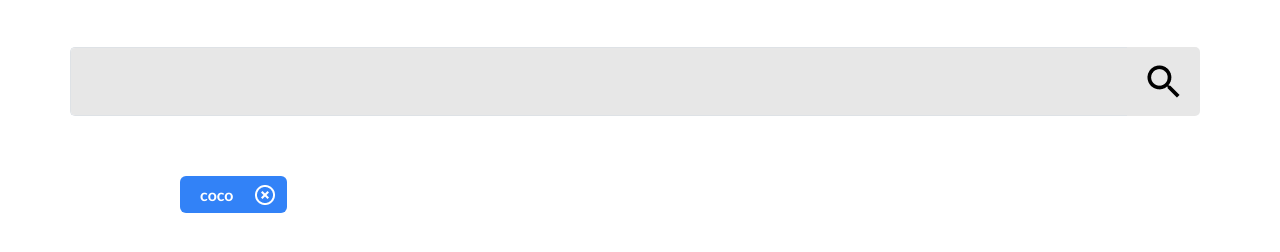
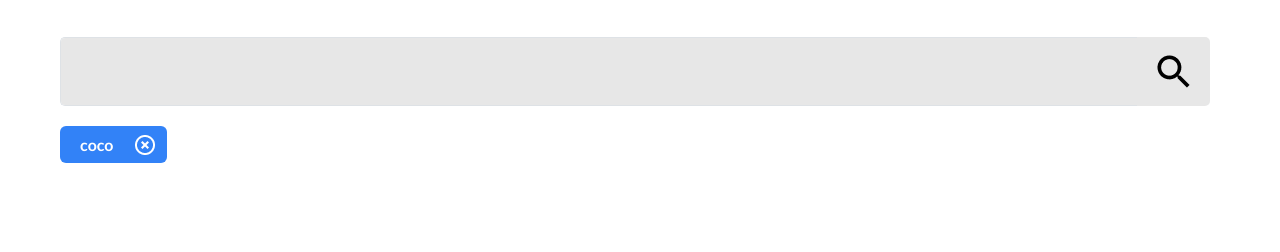
Before and after one commit to SandyTzns/Les-Petits-Plats, a plain HTML site: page index.html in a window 1280 px wide. Shown: the part 168-420 px from the top of the page. Drawn offline with nearby package versions, Linux system fonts and the light colour scheme.

Commit message:
Changed the margin between 2 search bar and filtered items

```diff
--- a/index.html
+++ b/index.html
@@ -42,7 +42,7 @@
       </section>
 
       <section class="filteredby">
-        <div class="item">
+        <div class="col-md-12 item">
           <p>coco</p>
           <img src="images/cancel.png" alt="close button" class="img-fluid" />
         </div>
--- a/src/style.css
+++ b/src/style.css
@@ -24,13 +24,11 @@ header {
 }
 
 /* Search input */
-.searchbar {
-  margin-bottom: 30px;
-}
 
 #search {
   margin: 0 auto;
   display: flex;
+  padding: 0;
 }
 
 #search input {
@@ -38,7 +36,6 @@ header {
   border-radius: 5px 0 0 5px;
   border-right: none;
   background-color: #e7e7e7;
-  z-index: 0;
 }
 
 .image {
@@ -57,7 +54,7 @@ header {
 .filteredby {
   display: flex;
   align-items: center;
-  margin-left: 120px;
+  /* margin-left: 120px; */
 }
 
 .item {
```
